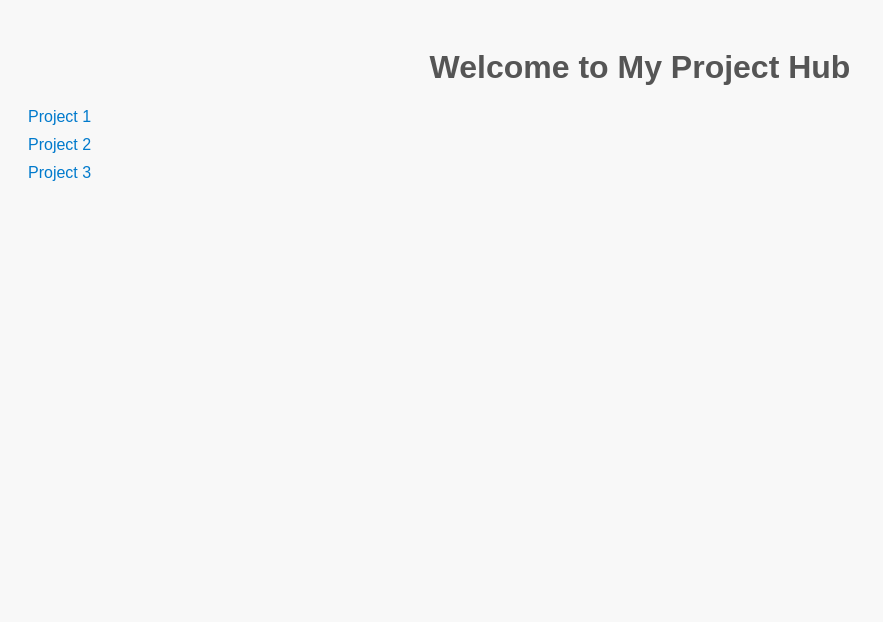
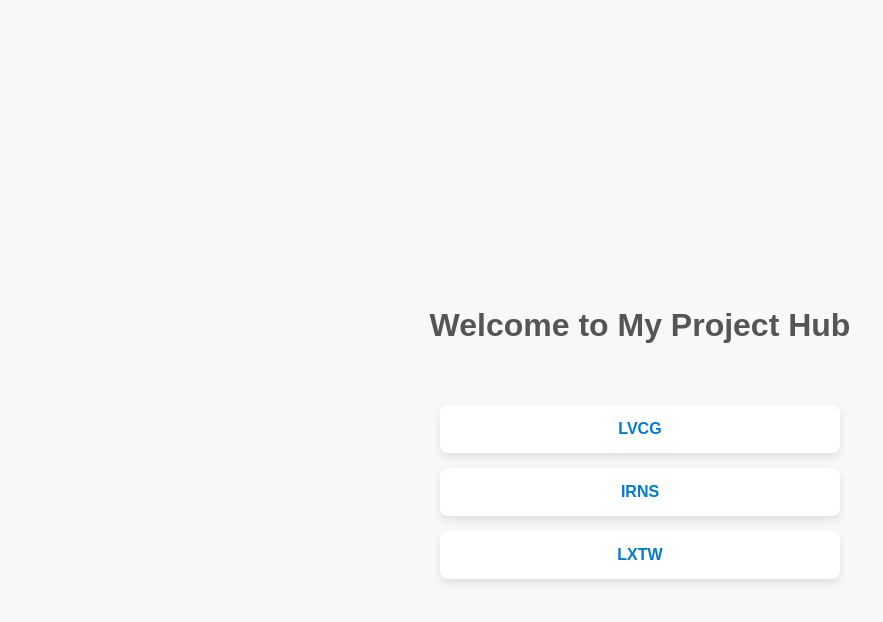
Before and after one commit to JohnnyWu2k/.JohnnyWu2k.github.io, a plain HTML site: page index.html in a window 1280 px wide. Shown: the whole page, without its empty margins (0-883 px from the left). Drawn offline with Linux system fonts and the light colour scheme.

Commit message:
Update index.html

```diff
--- a/index.html
+++ b/index.html
@@ -9,22 +9,41 @@
             font-family: Arial, sans-serif;
             background-color: #f8f8f8;
             color: #333;
-            padding: 20px;
+            padding: 40px;
+            display: flex;
+            justify-content: center;
+            align-items: center;
+            flex-direction: column;
+            min-height: 100vh;
         }
         h1 {
             text-align: center;
             color: #555;
+            margin-bottom: 30px;
         }
         ul {
             list-style-type: none;
             padding: 0;
+            max-width: 400px;
+            width: 100%;
         }
         li {
-            margin: 10px 0;
+            margin: 15px 0;
+            background-color: #ffffff;
+            border-radius: 8px;
+            box-shadow: 0 4px 8px rgba(0, 0, 0, 0.1);
+            transition: transform 0.2s;
+        }
+        li:hover {
+            transform: translateY(-5px);
         }
         a {
+            display: block;
+            padding: 15px;
             text-decoration: none;
             color: #007acc;
+            text-align: center;
+            font-weight: bold;
         }
         a:hover {
             color: #005f99;
@@ -34,10 +53,10 @@
 <body>
     <h1>Welcome to My Project Hub</h1>
     <ul>
-        <li><a href="https://github.com/yourusername/project1" target="_blank">Project 1</a></li>
-        <li><a href="https://github.com/yourusername/project2" target="_blank">Project 2</a></li>
-        <li><a href="https://github.com/yourusername/project3" target="_blank">Project 3</a></li>
-        <!-- 添加更多超連結以指向其他專案 -->
+        <li><a href="https://github.com/JohnnyWu2k/LVCG" target="_blank">LVCG</a></li>
+        <li><a href="https://github.com/JohnnyWu2k/IRNS" target="_blank">IRNS</a></li>
+        <li><a href="https://github.com/JohnnyWu2k/LXTW" target="_blank">LXTW</a></li>
+        <!-- Add more links to other projects here -->
     </ul>
 </body>
 </html>
```
